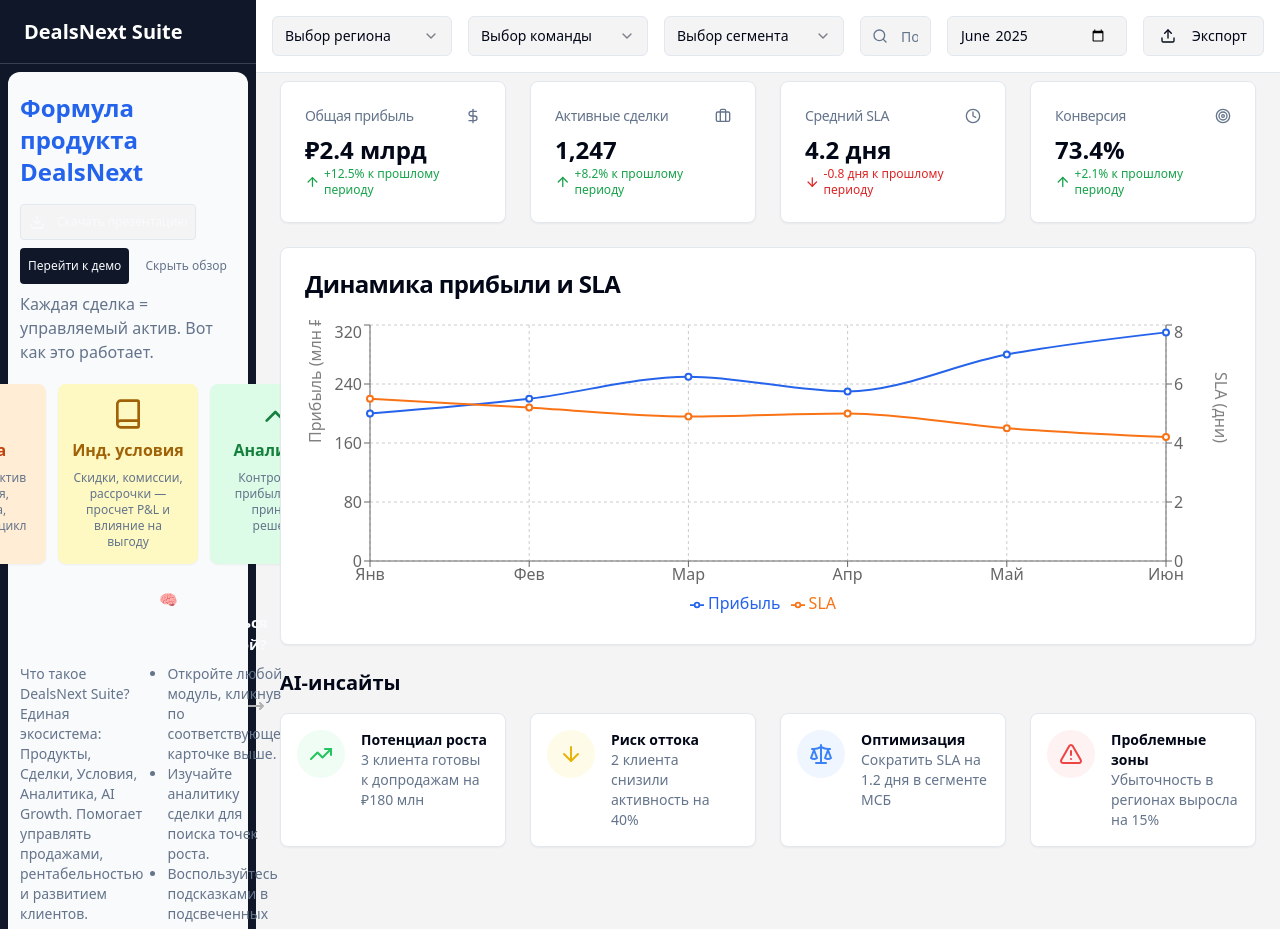
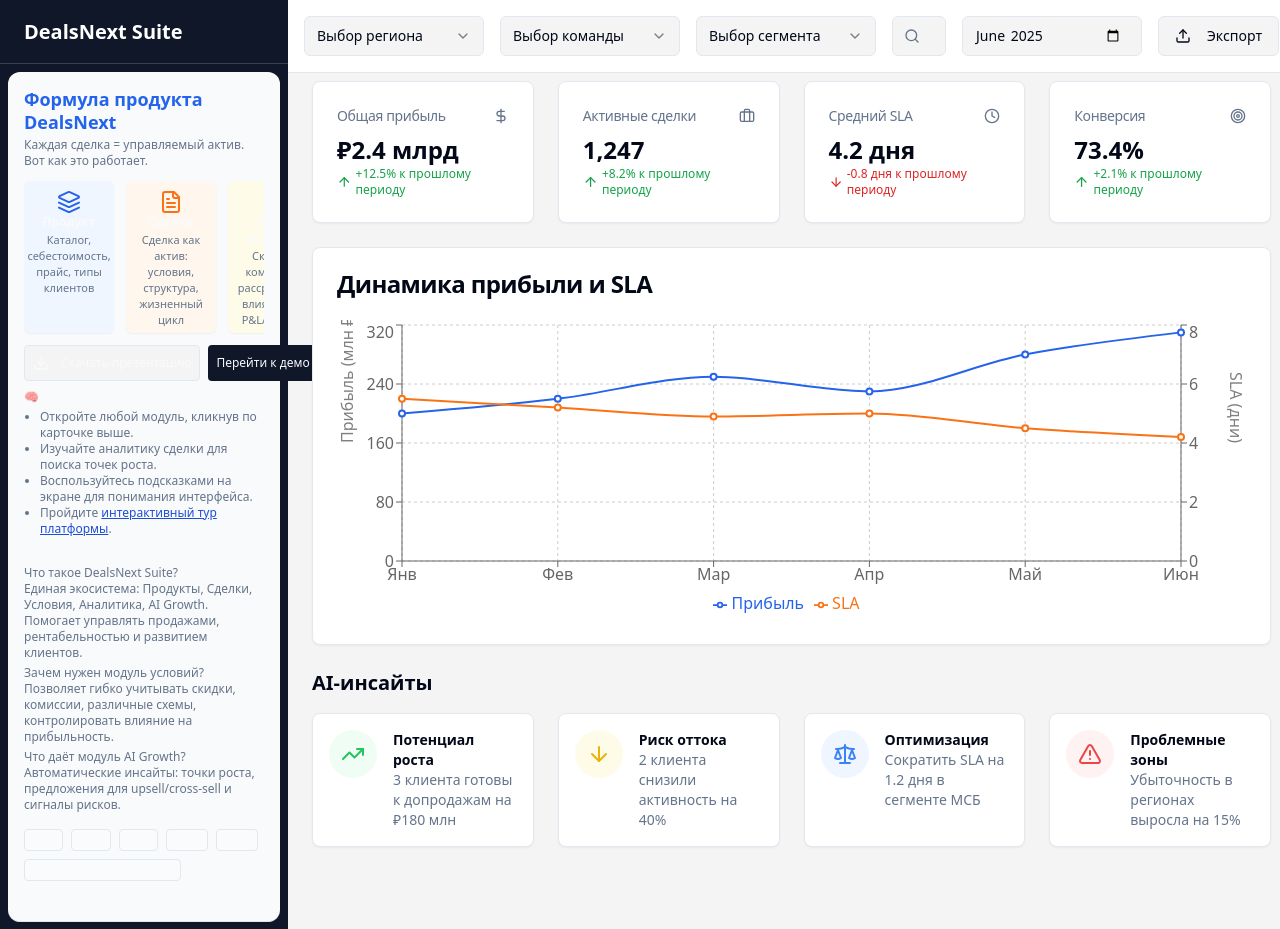
Before and after one commit to eiler2005/dealsnext-insight-hub, a React (Vite) app: page / in a window 1280 px wide. Shown: the top 929 px of the page. Built offline with nearby package versions, Linux system fonts and the light colour scheme.

Commit message:
Fix: Resolve layout issues and improve "How the system works" section
Refactor the "How the system works" section for better onboarding, addressing layout problems and modernizing the design.

```diff
--- a/src/components/layout/Sidebar.tsx
+++ b/src/components/layout/Sidebar.tsx
@@ -1,44 +1,21 @@
+
 import { NavLink } from "react-router-dom";
 import { navItems } from "@/data/mockData";
 import { cn } from "@/lib/utils";
-import PreviewCard from "./PreviewCard";
-import { LayoutGrid, Info, TrendingUp, Layers } from "lucide-react";
 import OverviewEntry from "@/components/overview/OverviewEntry";
-
-const overviewCards = [
-  {
-    icon: <LayoutGrid size={20} className="text-blue-500" />,
-    title: "Продукты",
-    color: "#2563eb",
-  },
-  {
-    icon: <Info size={20} className="text-orange-500" />,
-    title: "Сделки",
-    color: "#f97316",
-  },
-  {
-    icon: <TrendingUp size={20} className="text-blue-600" />,
-    title: "Аналитика",
-    color: "#2563eb",
-  },
-  {
-    icon: <Layers size={20} className="text-green-600" />,
-    title: "AI Growth",
-    color: "#16a34a",
-  },
-];
 
 const Sidebar = () => {
   return (
-    <aside className="w-64 flex-shrink-0 bg-secondary text-secondary-foreground flex flex-col">
+    <aside className="w-72 min-w-[220px] flex-shrink-0 bg-secondary text-secondary-foreground flex flex-col">
       <div className="h-16 flex items-center px-6 border-b border-gray-700">
         <h1 className="text-xl font-bold text-primary-foreground">DealsNext Suite</h1>
       </div>
-      {/* “Как работает система” – интерактивный раздел */}
+      {/* Новый интерактивный блок - как работает система */}
       <div className="p-2 pb-0">
         <OverviewEntry />
       </div>
-      <nav className="flex-1 px-4 py-4 space-y-2 overflow-y-auto sidebar-scroll">
+      {/* Меню всегда ниже */}
+      <nav className="flex-1 px-3 py-4 space-y-2 overflow-y-auto sidebar-scroll">
         {navItems.map((item) => (
           <NavLink
             key={item.name}
--- a/src/components/overview/OverviewEntry.tsx
+++ b/src/components/overview/OverviewEntry.tsx
@@ -1,17 +1,69 @@
 
-import { useState, useEffect } from "react";
 import { Button } from "@/components/ui/button";
-import OverviewCardsRow from "./OverviewCardsRow";
+import { Layers, FileText, Book, TrendingUp, Eye, Download } from "lucide-react";
 import OverviewGlossary from "./OverviewGlossary";
-import { Download } from "lucide-react";
+import { useState } from "react";
+import { useNavigate } from "react-router-dom";
+
+const MODS = [
+  {
+    key: "products",
+    label: "Продукт",
+    icon: <Layers size={24} className="text-blue-600" />,
+    color: "bg-blue-50",
+    desc: "Каталог, себестоимость, прайс, типы клиентов",
+    to: "/ProductRegistry",
+  },
+  {
+    key: "deals",
+    label: "Сделка",
+    icon: <FileText size={24} className="text-orange-500" />,
+    color: "bg-orange-50",
+    desc: "Сделка как актив: условия, структура, жизненный цикл",
+    to: "/DealProfitability",
+  },
+  {
+    key: "conditions",
+    label: "Инд. условия",
+    icon: <Book size={24} className="text-yellow-600" />,
+    color: "bg-yellow-50",
+    desc: "Скидки, комиссии, рассрочки — влияние на P&L/выгоду",
+    to: "/IndividualConditions",
+  },
+  {
+    key: "analytics",
+    label: "Аналитика",
+    icon: <TrendingUp size={24} className="text-green-600" />,
+    color: "bg-green-50",
+    desc: "Контроль SLA, прибыльности, принятие решений",
+    to: "/Dashboard",
+  },
+  {
+    key: "ai",
+    label: "Рекомендации",
+    icon: <Eye size={24} className="text-purple-600" />,
+    color: "bg-purple-50",
+    desc: "AI Growth: точки роста, сигналы, новые возможности",
+    to: "/AiRecommendations",
+  },
+];
 
 const FAQS = [
-  { q: "Что такое DealsNext Suite?", a: "Единая экосистема: Продукты, Сделки, Условия, Аналитика, AI Growth. Помогает управлять продажами, рентабельностью и развитием клиентов." },
-  { q: "Зачем нужен модуль условий?", a: "Позволяет гибко учитывать скидки, комиссии, различные схемы, контролировать влияние на прибыльность." },
-  { q: "Что даёт модуль AI Growth?", a: "Автоматические инсайты: точки роста, предложения для upsell/cross-sell и сигналы рисков." },
+  {
+    q: "Что такое DealsNext Suite?",
+    a: "Единая экосистема: Продукты, Сделки, Условия, Аналитика, AI Growth. Помогает управлять продажами, рентабельностью и развитием клиентов.",
+  },
+  {
+    q: "Зачем нужен модуль условий?",
+    a: "Позволяет гибко учитывать скидки, комиссии, различные схемы, контролировать влияние на прибыльность.",
+  },
+  {
+    q: "Что даёт модуль AI Growth?",
+    a: "Автоматические инсайты: точки роста, предложения для upsell/cross-sell и сигналы рисков.",
+  },
 ];
 
-const LS_KEY = "overview-section-hidden";
+const LS_KEY = "overview-section-hidden2";
 
 export default function OverviewEntry() {
   const [hidden, setHidden] = useState<boolean>(() => {
@@ -21,15 +73,11 @@ export default function OverviewEntry() {
       return false;
     }
   });
-
-  useEffect(() => {
-    if (hidden) window.localStorage.setItem(LS_KEY, "true");
-    else window.localStorage.removeItem(LS_KEY);
-  }, [hidden]);
+  const navigate = useNavigate();
 
   if (hidden) {
     return (
-      <div className="bg-muted px-3 py-2 flex justify-between items-center border-b border-muted select-none rounded mt-0">
+      <div className="bg-muted px-3 py-2 flex justify-between items-center border-b rounded select-none mt-0">
         <span className="text-xs text-muted-foreground font-semibold">🔍 Как работает система</span>
         <Button variant="ghost" size="sm" className="text-xs px-2" onClick={() => setHidden(false)}>
           Показать
@@ -39,13 +87,40 @@ export default function OverviewEntry() {
   }
 
   return (
-    <section className="bg-[#f9fafb] px-3 py-5 rounded-xl border-b border-slate-200 mb-2 animate-fade-in shadow-sm transition-all">
-      {/* Шапка */}
-      <div className="mb-2 flex items-center justify-between gap-4 flex-wrap">
-        <div className="font-bold text-xl md:text-2xl flex items-center gap-2 text-black">
-          <span className="text-primary">Формула продукта DealsNext</span>
+    <section className="
+      bg-[#f9fafb]
+      p-4 pb-6
+      rounded-xl
+      mb-2
+      border-b border-slate-200
+      shadow-sm
+      animate-fade-in
+      flex flex-col
+      max-w-[330px]
+      mx-auto
+    "
+    style={{ zIndex: 1 }}>
+      {/* Header */}
+      <div className="mb-1">
+        <div className="font-bold text-lg leading-tight text-primary mb-1">Формула продукта DealsNext</div>
+        <div className="text-xs mb-2 text-muted-foreground">Каждая сделка = управляемый актив. Вот как это работает.</div>
       </div>
-        <div className="flex gap-2 flex-wrap">
+
+      {/* Cards module chain */}
+      <div className="flex gap-2 flex-nowrap overflow-x-auto pb-1 mb-2 no-scrollbar">
+        {MODS.map((mod) => (
+          <button onClick={() => navigate(mod.to)} key={mod.key}
+            className={`min-w-[90px] flex-1 flex flex-col items-center text-xs px-1 pt-2 pb-1 rounded-md border border-transparent hover:border-primary transition shadow-sm ${mod.color} clickable-card`}
+            style={{ flexGrow: 1, flexShrink: 0, marginRight: 4, maxWidth: 110 }}>
+            <span>{mod.icon}</span>
+            <span className="font-semibold">{mod.label}</span>
+            <span className="text-[11px] text-muted-foreground mt-0.5 text-center">{mod.desc}</span>
+          </button>
+        ))}
+      </div>
+
+      {/* Actions */}
+      <div className="flex items-center gap-2 mb-2">
         <Button
           size="sm"
           variant="outline"
@@ -73,40 +148,38 @@ export default function OverviewEntry() {
           Скрыть обзор
         </Button>
       </div>
+
+      {/* Onboarding instructions */}
+      <div className="mb-2">
+        <div className="text-xs font-medium mb-1">🧠 Как пользоваться платформой?</div>
+        <ul className="pl-4 list-disc text-xs text-muted-foreground">
+          <li>Откройте любой модуль, кликнув по карточке выше.</li>
+          <li>Изучайте аналитику сделки для поиска точек роста.</li>
+          <li>Воспользуйтесь подсказками на экране для понимания интерфейса.</li>
+          <li>
+            Пройдите{" "}
+            <a href="https://dealsnext.su/walkthrough" target="_blank" className="underline text-blue-700">
+              интерактивный тур платформы
+            </a>.
+          </li>
+        </ul>
       </div>
-      {/* Подзаголовок */}
-      <div className="text-base text-muted-foreground mb-5">
-        Каждая сделка = управляемый актив. Вот как это работает.
-      </div>
-      {/* Цепочка карточек */}
-      <OverviewCardsRow />
-      {/* FAQ + Онбординг + Глоссарий */}
-      <div className="mt-6 flex flex-col md:flex-row gap-4">
-        <div className="flex-1">
-          <div className="text-[15px] font-semibold mb-2">Часто задаваемые вопросы</div>
-          <ul className="space-y-2 text-sm text-muted-foreground">
-            {FAQS.map((f, i) => (
+
+      {/* FAQ */}
+      <div className="mb-2">
+        <div className="text-xs font-medium mb-1">Часто задаваемые вопросы</div>
+        <ul className="space-y-1 text-xs text-muted-foreground">
+          {FAQS.map((f) => (
             <li key={f.q}>
-                <span className="font-medium">{f.q}</span>
-                <span className="block">{f.a}</span>
+              <span className="font-medium">{f.q}</span><span className="block">{f.a}</span>
             </li>
           ))}
         </ul>
       </div>
-        {/* Блок Онбординга */}
-        <div className="flex-1">
-          <div className="text-[15px] font-semibold mb-2">🧠 Как пользоваться платформой?</div>
-          <ul className="pl-2 list-disc text-sm text-muted-foreground">
-            <li>Откройте любой модуль, кликнув по соответствующей карточке выше.</li>
-            <li>Изучайте аналитику сделки для поиска точек роста.</li>
-            <li>Воспользуйтесь подсказками в подсвеченных элементах.</li>
-            <li>Пройдите <a href="https://dealsnext.su/walkthrough" target="_blank" className="underline text-blue-700">интерактивный тур платформы</a>.</li>
-          </ul>
-          <div className="mt-2">
+
+      {/* Mini glossary */}
       <OverviewGlossary />
-          </div>
-        </div>
-      </div>
+
     </section>
   );
 }
```
Lines whose indentation alone changed are shown as unchanged.
